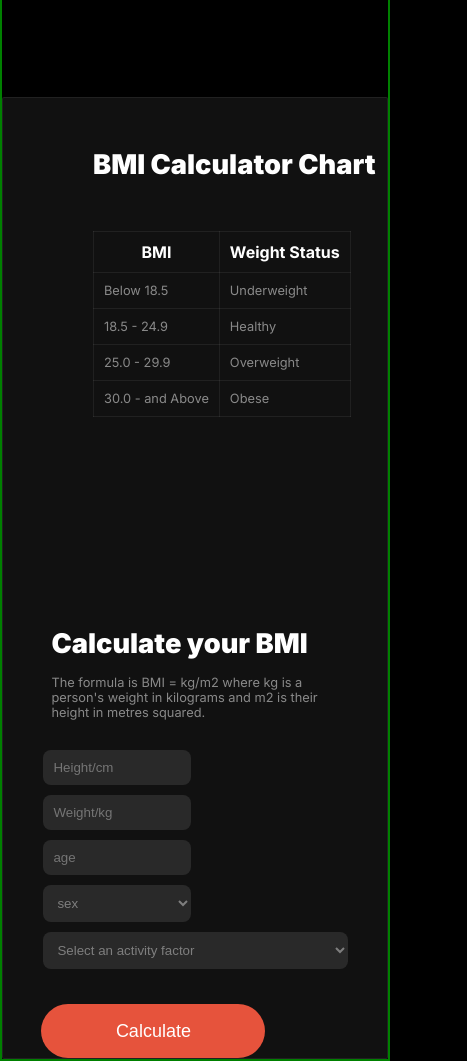
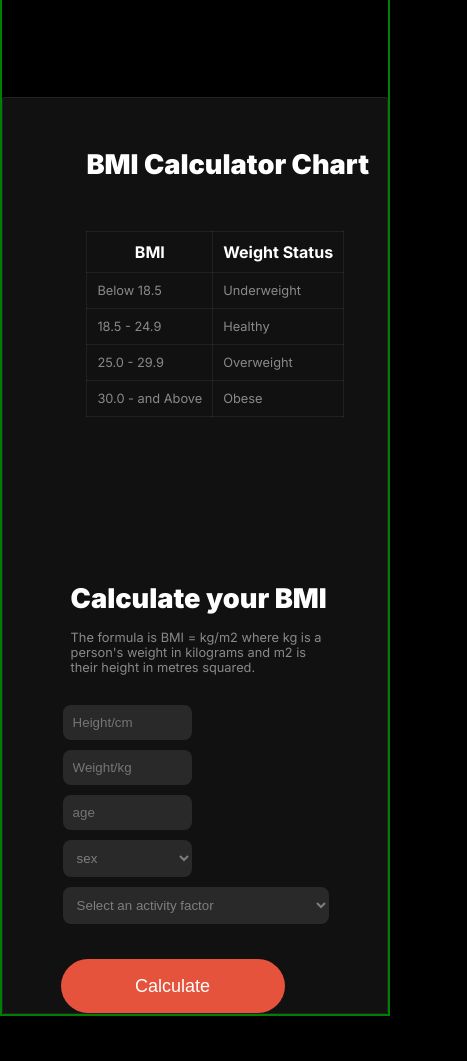
Before and after one commit to sajjad244/assignment-2-web, a plain HTML site: page index.html in a window 390 px wide. Shown: the part 4881-5942 px from the top of the page, 467 px wide, since content can reach past the window. After the commit the page ends 5897 px from the top, so only its background shows below. Drawn offline with Linux system fonts and the light colour scheme.

Commit message:
responsive

```diff
--- a/styles/responsive.css
+++ b/styles/responsive.css
@@ -122,14 +122,15 @@
         flex-direction: column;
         justify-content: center;
         align-items: center;
+        gap: 5px;
     }
     .chart{
-        width: 100%;
-        margin-left: 160px;
+        width: 80%;
         margin-bottom: 100px;
+        margin-right: 90px;
     }
     .calculator{
-        width: 80%;
+        width: 70%;
         margin-left: 160px;
     }
     /* bmi section end */
--- a/styles/style.css
+++ b/styles/style.css
@@ -377,11 +377,11 @@ body {
     background-color: rgba(255, 255, 255, 0.067);
     border-radius: 2px;
     display: flex;
-    gap: 50px;
+    gap: 80px;
 }
 /* chart start */
 .chart{
-    width: 50%;
+    width: 45%;
     margin-left: 160px;
     margin-bottom: 100px;
 }
```
